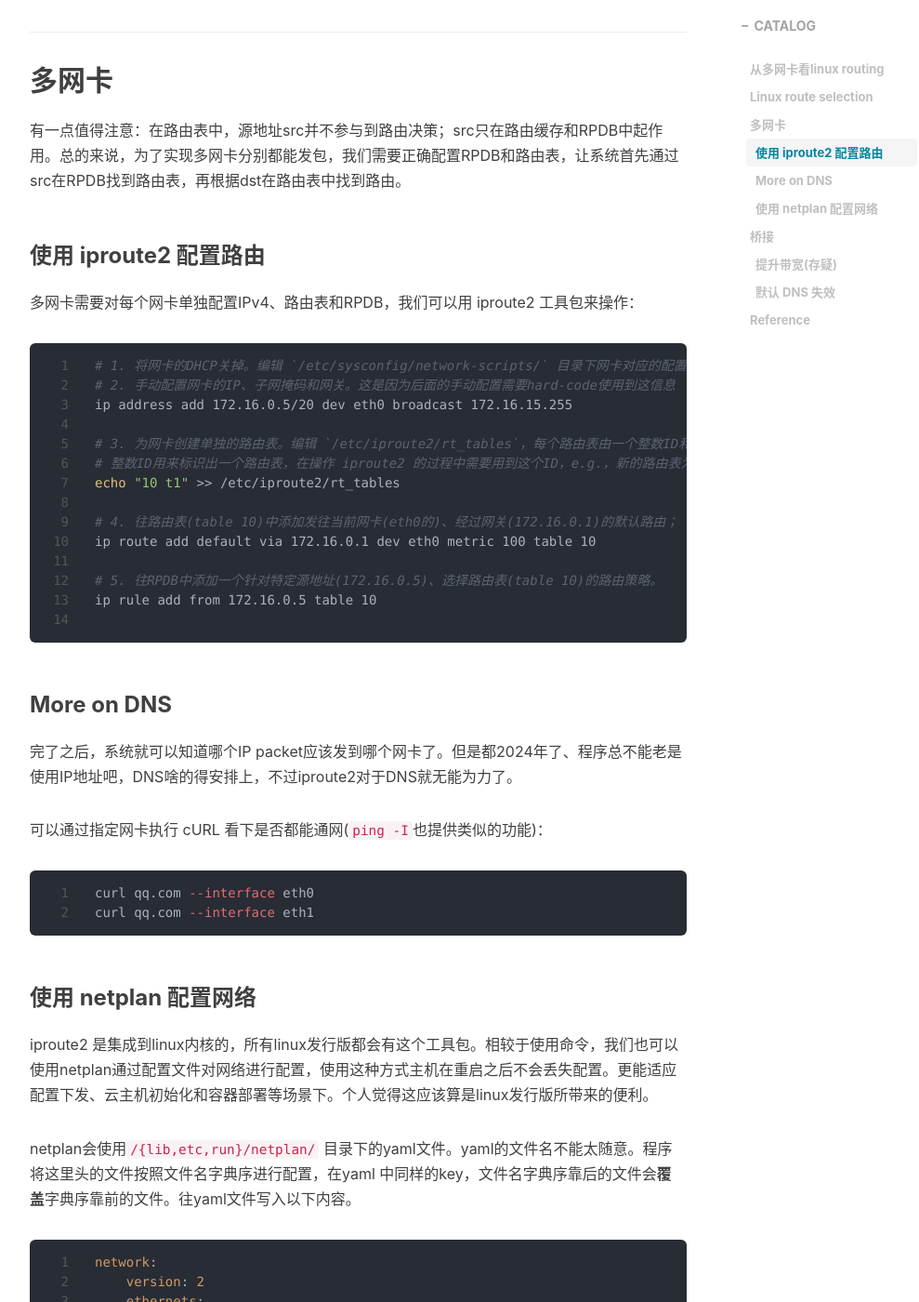
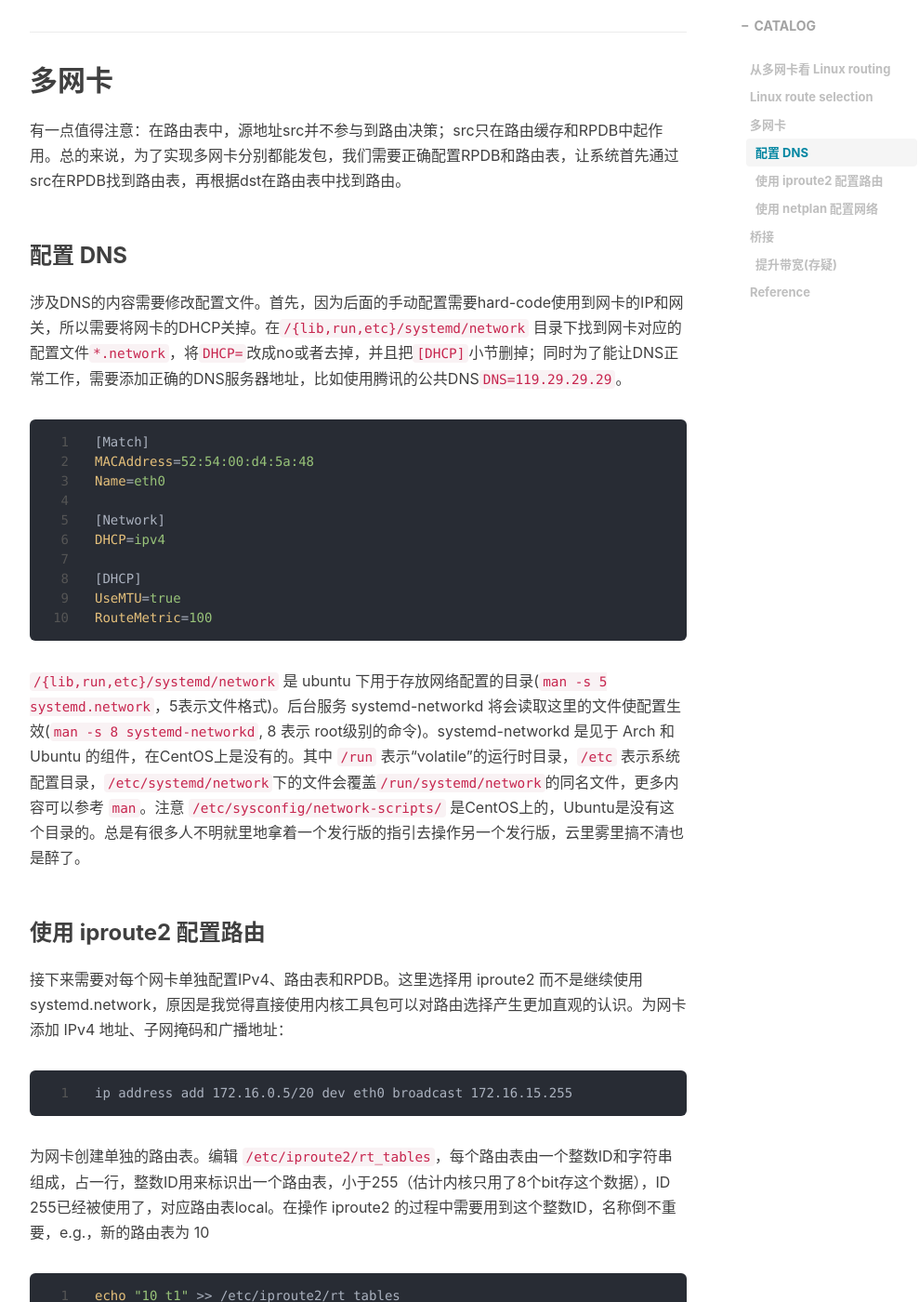
Before and after one commit to kayoch1n/kayoch1n.github.io, a Jekyll site: the page built from _posts/2023-12-11-linux-routing.markdown, in a window 1280 px wide and 1400 px high, scrolled down 1517 px. Shown: the whole window at 93% size, without its empty margins (233-1222 px from the left). Built offline with Jekyll 4.4.1, drawn with Linux system fonts in a browser that asks for light colours; nearby versions of some CDN libraries; comment, search, counter and statistics services are not loaded; some of the changed text lies outside the part shown.

Commit message:
更新 _posts/2023-12-11-linux-routing.markdown

````diff
--- a/_posts/2023-12-11-linux-routing.markdown
+++ b/_posts/2023-12-11-linux-routing.markdown
@@ -2,7 +2,7 @@
 toc: true
 layout: "post"
 catalog: true
-title: "从多网卡看linux routing"
+title: "从多网卡看 Linux routing"
 date:   2023-12-10 21:40:38 +0800
 header-img: "img/hn-wuzhizhou.jpg"
 categories:
@@ -19,7 +19,7 @@ tags:
 ---
 
 
-# 从多网卡看linux routing
+# 从多网卡看 Linux routing
 
 给主机绑定多个物理网卡之后，需要正确配置路由表和RPDB才能让主机通过多网卡发包。在配置之前需要了解linux系统在将一个packet发往网卡的时候是如何选择路由的。
 
@@ -49,34 +49,52 @@ else
 
 有一点值得注意：在路由表中，源地址src并不参与到路由决策；src只在路由缓存和RPDB中起作用。总的来说，为了实现多网卡分别都能发包，我们需要正确配置RPDB和路由表，让系统首先通过src在RPDB找到路由表，再根据dst在路由表中找到路由。
 
+### 配置 DNS
+
+涉及DNS的内容需要修改配置文件。首先，因为后面的手动配置需要hard-code使用到网卡的IP和网关，所以需要将网卡的DHCP关掉。在`/{lib,run,etc}/systemd/network` 目录下找到网卡对应的配置文件`*.network`，将`DHCP=`改成no或者去掉，并且把`[DHCP]`小节删掉；同时为了能让DNS正常工作，需要添加正确的DNS服务器地址，比如使用腾讯的公共DNS`DNS=119.29.29.29`。
+
+```ini
+[Match]
+MACAddress=52:54:00:d4:5a:48
+Name=eth0
+
+[Network]
+DHCP=ipv4
+
+[DHCP]
+UseMTU=true
+RouteMetric=100
+```
+
+`/{lib,run,etc}/systemd/network` 是 ubuntu 下用于存放网络配置的目录(`man -s 5 systemd.network`，5表示文件格式)。后台服务 systemd-networkd 将会读取这里的文件使配置生效(`man -s 8 systemd-networkd`, 8 表示 root级别的命令)。systemd-networkd 是见于 Arch 和 Ubuntu 的组件，在CentOS上是没有的。其中 `/run` 表示“volatile”的运行时目录，`/etc` 表示系统配置目录，`/etc/systemd/network`下的文件会覆盖`/run/systemd/network`的同名文件，更多内容可以参考 `man`。注意 `/etc/sysconfig/network-scripts/` 是CentOS上的，Ubuntu是没有这个目录的。总是有很多人不明就里地拿着一个发行版的指引去操作另一个发行版，云里雾里搞不清也是醉了。
+
 ### 使用 iproute2 配置路由
 
-多网卡需要对每个网卡单独配置IPv4、路由表和RPDB，我们可以用 iproute2 工具包来操作：
+接下来需要对每个网卡单独配置IPv4、路由表和RPDB。这里选择用 iproute2 而不是继续使用 systemd.network，原因是我觉得直接使用内核工具包可以对路由选择产生更加直观的认识。为网卡添加 IPv4 地址、子网掩码和广播地址：
 
 ```bash
+ip address add 172.16.0.5/20 dev eth0 broadcast 172.16.15.255
+```
 
-# 1. 将网卡的DHCP关掉。编辑 `/etc/sysconfig/network-scripts/` 目录下网卡对应的配置文件，将BOOTPROTO 的值改成 static
-# 2. 手动配置网卡的IP、子网掩码和网关。这是因为后面的手动配置需要hard-code使用到这信息
-ip address add 172.16.0.5/20 dev eth0 broadcast 172.16.15.255
+为网卡创建单独的路由表。编辑 `/etc/iproute2/rt_tables`，每个路由表由一个整数ID和字符串组成，占一行，整数ID用来标识出一个路由表，小于255（估计内核只用了8个bit存这个数据），ID 255已经被使用了，对应路由表local。在操作 iproute2 的过程中需要用到这个整数ID，名称倒不重要，e.g.，新的路由表为 10
 
-# 3. 为网卡创建单独的路由表。编辑 `/etc/iproute2/rt_tables`，每个路由表由一个整数ID和字符串组成，占一行，
-# 整数ID用来标识出一个路由表，在操作 iproute2 的过程中需要用到这个ID，e.g.，新的路由表为 10
+```bash
 echo "10 t1" >> /etc/iproute2/rt_tables
+```
 
-# 4. 往路由表(table 10)中添加发往当前网卡(eth0的)、经过网关(172.16.0.1)的默认路由；
+往路由表(table 10)中添加发往当前网卡(eth0的)、经过网关(172.16.0.1)的默认路由
+
+```bash
 ip route add default via 172.16.0.1 dev eth0 metric 100 table 10
+```
 
-# 5. 往RPDB中添加一个针对特定源地址(172.16.0.5)、选择路由表(table 10)的路由策略。
+往RPDB中添加一个针对特定源地址(172.16.0.5)、选择路由表(table 10)的路由策略
+
+```bash
 ip rule add from 172.16.0.5 table 10
 ```
 
-### More on DNS
-
-完了之后，系统就可以知道哪个IP packet应该发到哪个网卡了。但是都2024年了、程序总不能老是使用IP地址吧，DNS啥的得安排上，不过iproute2对于DNS就无能为力了。
-
-
-
-可以通过指定网卡执行 cURL 看下是否都能通网(`ping -I`也提供类似的功能)：
+然后为另一个网卡也执行上述相同的操作。完了之后，可以通过指定网卡执行 cURL 看下是否都能通网(`ping -I`也提供类似的功能)：
 
 ```bash
 curl qq.com --interface eth0
@@ -85,7 +103,7 @@ curl qq.com --interface eth1
 
 ### 使用 netplan 配置网络
 
-iproute2 是集成到linux内核的，所有linux发行版都会有这个工具包。相较于使用命令，我们也可以使用netplan通过配置文件对网络进行配置，使用这种方式主机在重启之后不会丢失配置。更能适应配置下发、云主机初始化和容器部署等场景下。个人觉得这应该算是linux发行版所带来的便利。
+iproute2 是集成到linux内核的，所有linux发行版都会有这个工具包。相较于使用命令，我们也可以使用netplan通过配置文件对网络进行配置，使用这种方式主机在重启之后不会丢失配置，更能适应批量配置下发、云主机初始化和容器部署等使用场景，这应该算是linux发行版所带来的便利了。
 
 netplan会使用`/{lib,etc,run}/netplan/` 目录下的yaml文件。yaml的文件名不能太随意。程序将这里头的文件按照文件名字典序进行配置，在yaml 中同样的key，文件名字典序靠后的文件会**覆盖**字典序靠前的文件。往yaml文件写入以下内容。
 
@@ -131,9 +149,9 @@ network:
 
 routes对应写入路由表的内容，routing-policy对应写入RPDB的内容。使用者需要在这两部分分别用table字段标识出来关联哪一个routing table。整数ID对应的路由表如果不存在将会被创建，使用者无需手动编辑 `/etc/iproute2/rt_tables`。其他需要注意的内容需要参考`man netplan`。
 
-写好配置文件之后执行 `sudo netplan apply`，netplan会在运行时目录 `/run/systemd/network/`下为每个网卡生成 *.link 和 *.network 文件(`man -s 5 systemd.network`)，后台服务 systemd-networkd 将会读取这里的文件使配置生效(`man -s 8 systemd-networkd`)。systemd-networkd 是见于 Arch 和 Ubuntu 的组件，在CentOS上是没有的。总是有很多人不明就里地拿着 Ubuntu 的指引去操作 CentOS，比如配置网络，这就是发行版带来麻烦的证据之一。
+写好配置文件之后执行 `sudo netplan apply`，netplan会在运行时目录 `/run/systemd/network/`下为每个网卡生成 `*.link` 和 `*.network` 文件，systemd-networkd就能使用这些配置文件了。
 
-P.S. 使用netplan配置unreachable的时候，在对应的route里需要加上 `via: 0.0.0.0` ，否则不生效，而且[netplan也不会报告出来](https://askubuntu.com/a/1082839/925210)。
+P.S. 使用netplan配置unreachable的时候，在对应的route里需要加上 `via: 0.0.0.0` ，否则不生效，而且[netplan也不会报告出来，坑的一批](https://askubuntu.com/a/1082839/925210)。
 
 
 ## 桥接
@@ -203,10 +221,6 @@ sudo ip link delete br0 type bridge
 
 提升效果就这么点，我都怀疑到底有没有起作用，还是说这就是腾讯云内网带宽的上限？可以考虑走公网IP测试一下。
 
-### 默认 DNS 失效
-
-TODO:
-
 <!--
 桥接实验结束之后通过iproute2手动恢复多网卡。发现原先的 DNS 不管用了
 
````
